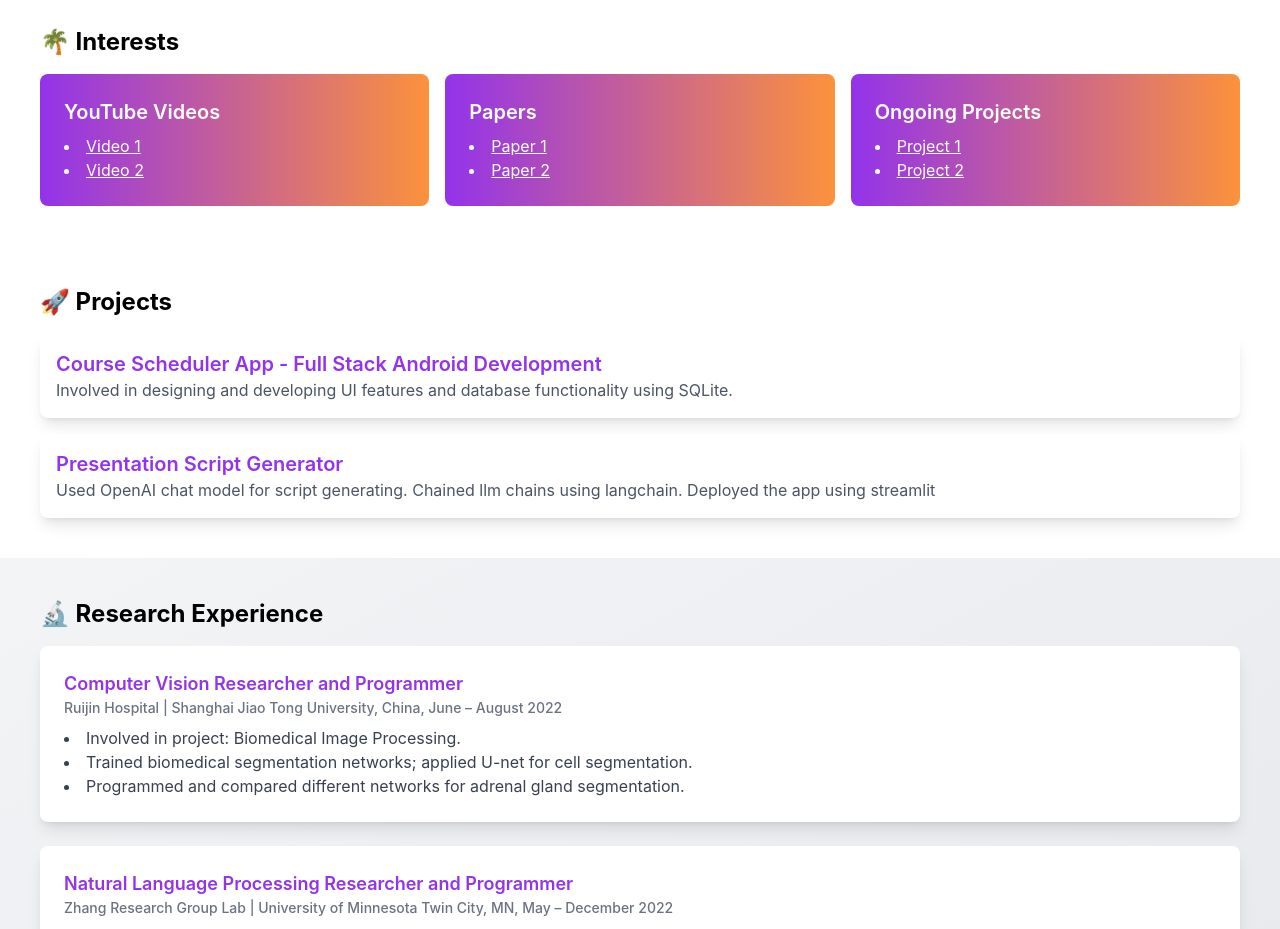
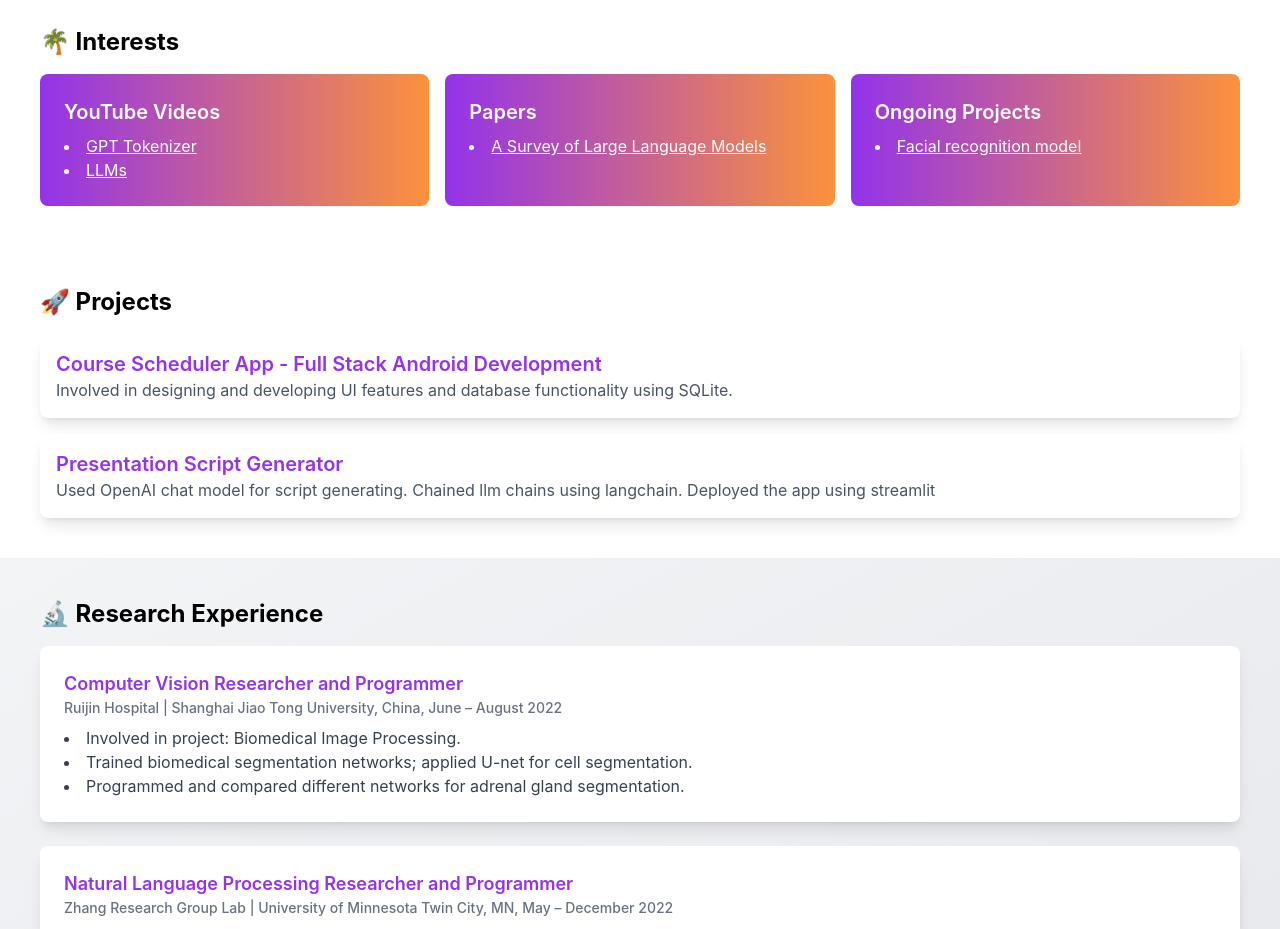
Before and after one commit to yebyyy/Profile-Portfolio, a React (Create React App) app: page / in a window 1280 px wide. Shown: the part 960-1889 px from the top of the page. Built offline with nearby package versions, Linux system fonts and the light colour scheme.

Commit message:
Put in things in Interests

```diff
--- a/src/components/Interests.js
+++ b/src/components/Interests.js
@@ -3,22 +3,22 @@ function Interests() {
         {
             title: "YouTube Videos",
             items: [
-                { name: "Video 1", link: "https://youtube.com/link-to-video-1" },
-                { name: "Video 2", link: "https://youtube.com/link-to-video-2" },
+                { name: "GPT Tokenizer", link: "https://www.youtube.com/watch?v=zduSFxRajkE&t=167s" },
+                { name: "LLMs", link: "https://www.youtube.com/watch?v=zjkBMFhNj_g" },
             ]
         },
         {
             title: "Papers",
             items: [
-                { name: "Paper 1", link: "https://link-to-paper-1.com" },
-                { name: "Paper 2", link: "https://link-to-paper-2.com" },
+                { name: "A Survey of Large Language Models", link: "https://arxiv.org/abs/2303.18223" },
+                // { name: "Paper 2", link: "https://link-to-paper-2.com" },
             ]
         },
         {
             title: "Ongoing Projects",
             items: [
-                { name: "Project 1", link: "https://github.com/link-to-project-1" },
-                { name: "Project 2", link: "https://github.com/link-to-project-2" },
+                { name: "Facial recognition model", link: "https://github.com/yebyyy/Facial-recognition" },
+                // { name: "Project 2", link: "https://github.com/link-to-project-2" },
             ]
         }
     ];
```
Also changed, not shown: src/logo.svg (deleted).
